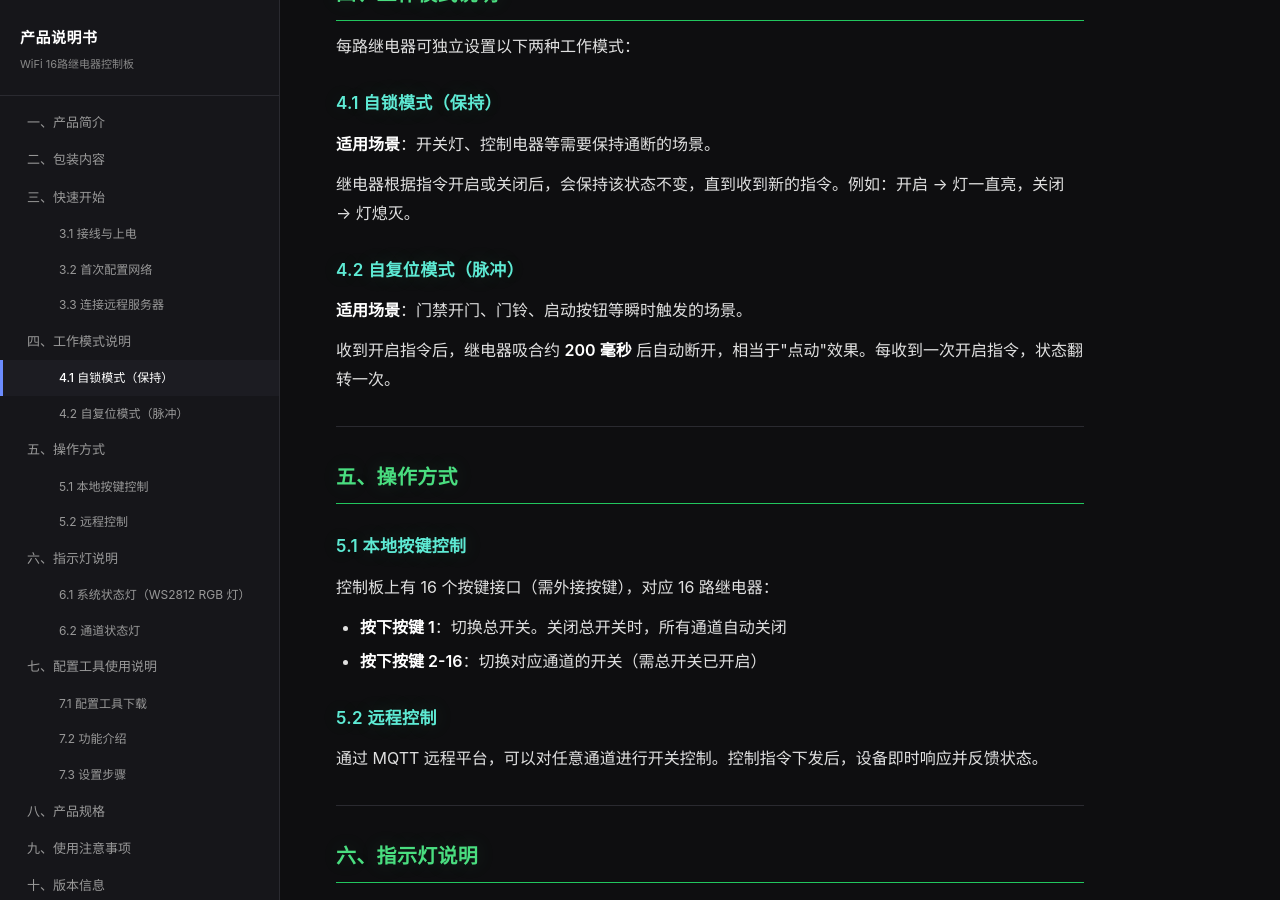
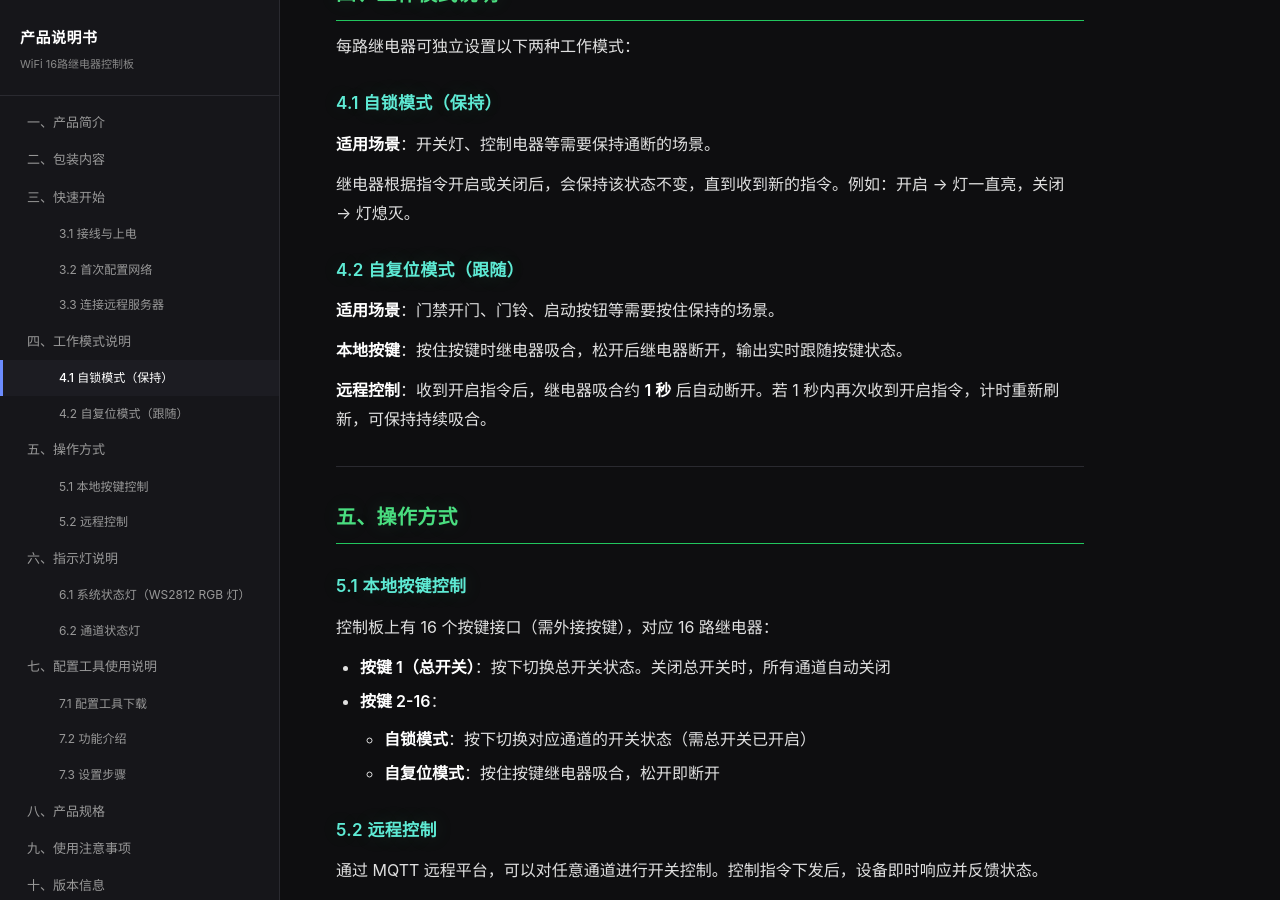
Before and after one commit to ysiq/ysiq.github.io, a Jekyll site: the page zdzb/other/IOT-Relay/IOT-Relay.html, which Jekyll copies as it is, in a window 1280 px wide and 900 px high, scrolled down 2213 px. Built offline with Jekyll 4.4.1, drawn with Linux system fonts in a browser that asks for light colours.

Commit message:
重构 IOT-Relay 项目目录结构，增加接线图和本地按键说明

```diff
--- a/zdzb/other/IOT-Relay.html
+++ b/zdzb/other/IOT-Relay/IOT-Relay.html
@@ -297,16 +297,22 @@
 <h3>4.1 自锁模式（保持）</h3>
 <p><strong>适用场景</strong>：开关灯、控制电器等需要保持通断的场景。</p>
 <p>继电器根据指令开启或关闭后，会保持该状态不变，直到收到新的指令。例如：开启 → 灯一直亮，关闭 → 灯熄灭。</p>
-<h3>4.2 自复位模式（脉冲）</h3>
-<p><strong>适用场景</strong>：门禁开门、门铃、启动按钮等瞬时触发的场景。</p>
-<p>收到开启指令后，继电器吸合约 <strong>200 毫秒</strong> 后自动断开，相当于"点动"效果。每收到一次开启指令，状态翻转一次。</p>
+<h3>4.2 自复位模式（跟随）</h3>
+<p><strong>适用场景</strong>：门禁开门、门铃、启动按钮等需要按住保持的场景。</p>
+<p><strong>本地按键</strong>：按住按键时继电器吸合，松开后继电器断开，输出实时跟随按键状态。</p>
+<p><strong>远程控制</strong>：收到开启指令后，继电器吸合约 <strong>1 秒</strong> 后自动断开。若 1 秒内再次收到开启指令，计时重新刷新，可保持持续吸合。</p>
 <hr>
 <h2>五、操作方式</h2>
 <h3>5.1 本地按键控制</h3>
 <p>控制板上有 16 个按键接口（需外接按键），对应 16 路继电器：</p>
 <ul>
-<li><strong>按下按键 1</strong>：切换总开关。关闭总开关时，所有通道自动关闭</li>
-<li><strong>按下按键 2-16</strong>：切换对应通道的开关（需总开关已开启）</li>
+<li><strong>按键 1（总开关）</strong>：按下切换总开关状态。关闭总开关时，所有通道自动关闭</li>
+<li><strong>按键 2-16</strong>：
+  <ul>
+    <li><strong>自锁模式</strong>：按下切换对应通道的开关状态（需总开关已开启）</li>
+    <li><strong>自复位模式</strong>：按住按键继电器吸合，松开即断开</li>
+  </ul>
+</li>
 </ul>
 <h3>5.2 远程控制</h3>
 <p>通过 MQTT 远程平台，可以对任意通道进行开关控制。控制指令下发后，设备即时响应并反馈状态。</p>
```
Also changed, not shown: zdzb/other/IOT-Relay/firmware/firmware.json (added, +11 -0 lines), zdzb/other/IOT-Relay/IOT-Relay01.png (renamed from zdzb/other/IOT-Relay01.png), 2 other files.
